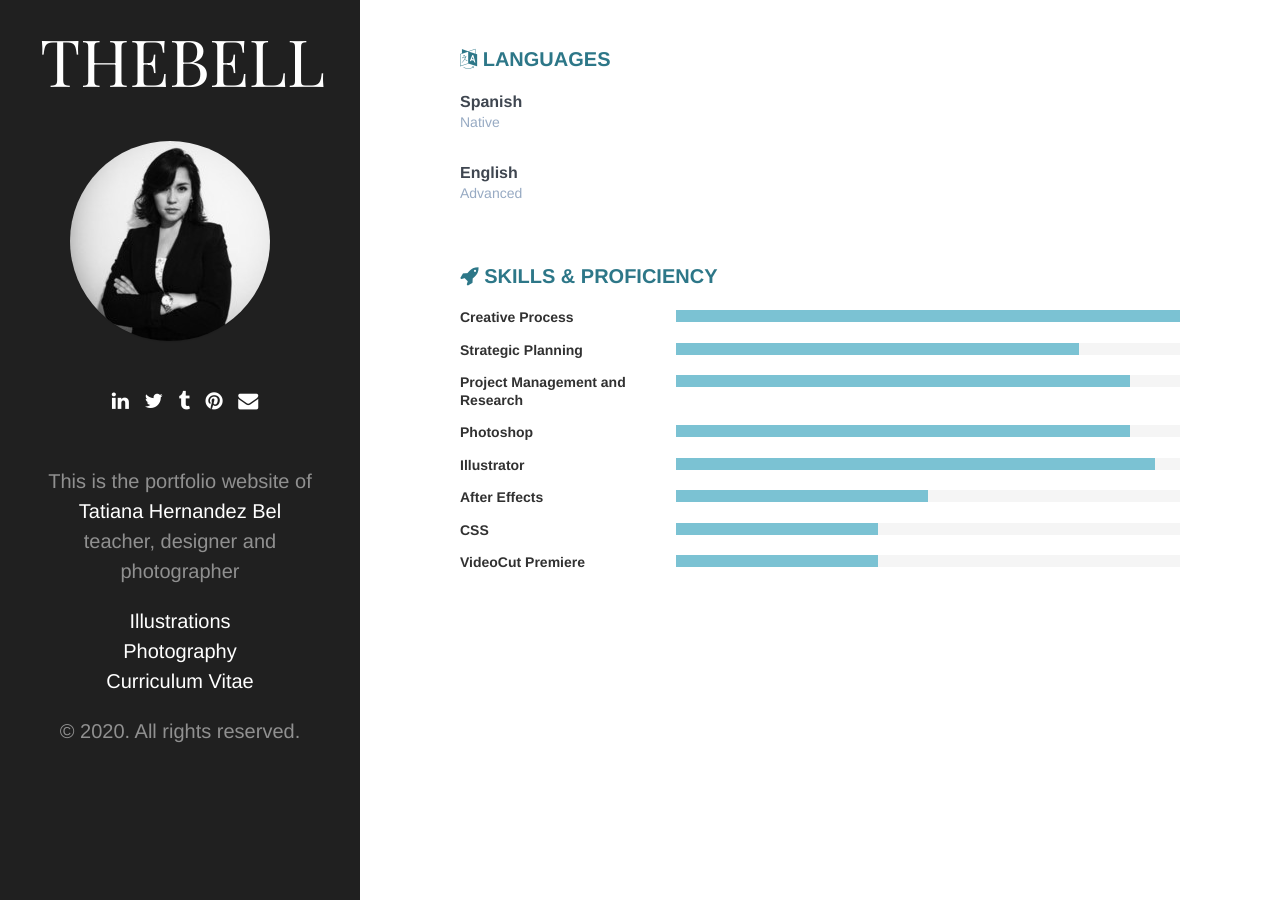
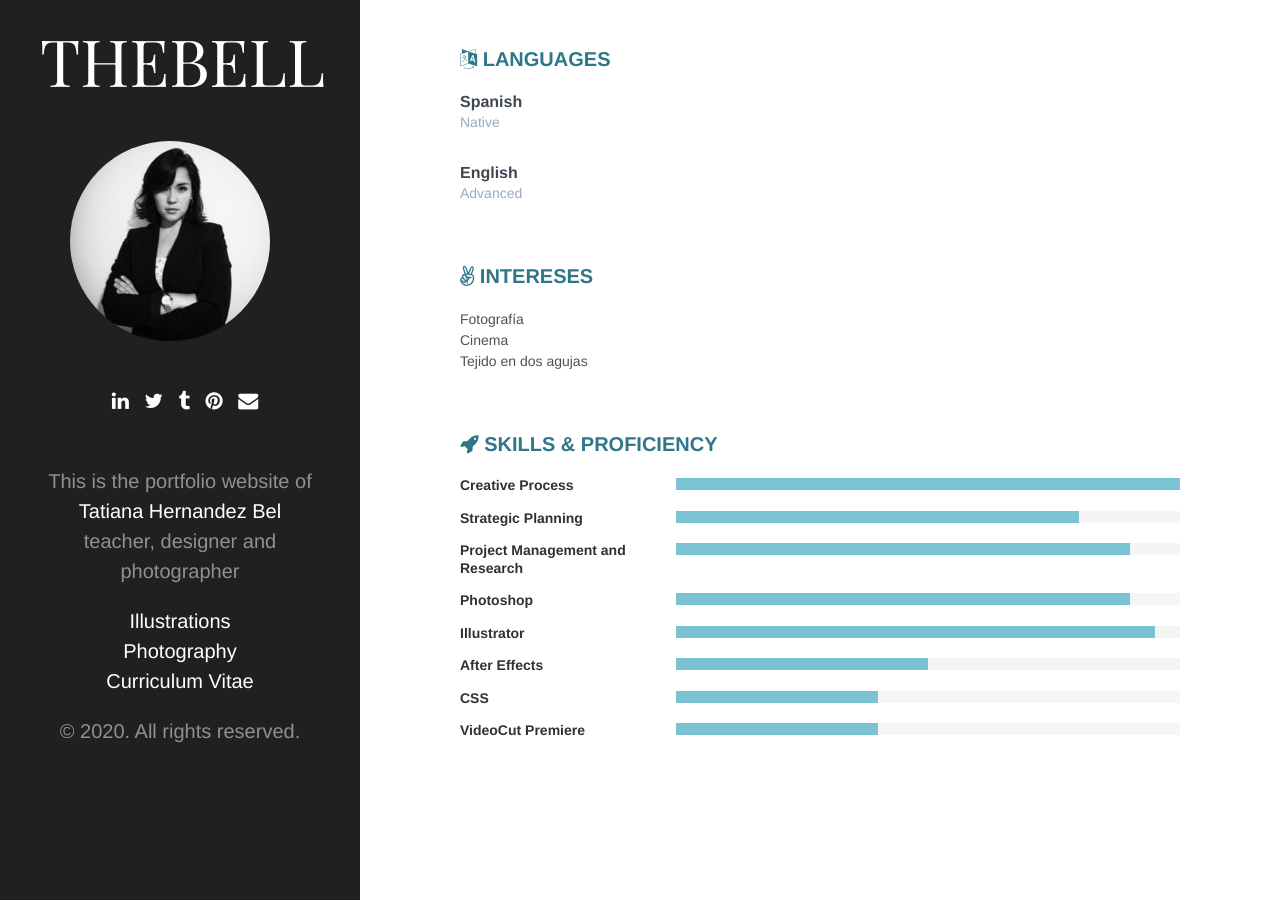
Before and after one commit to TatianaHbel/personal, a Jekyll site: the page built from _pages/cv.md, in a window 1280 px wide and 900 px high, scrolled down 1802 px. Built offline with Jekyll 4.4.1, drawn with Linux system fonts in a browser that asks for light colours.

Commit message:
no message

```diff
--- a/_data/extra.yml
+++ b/_data/extra.yml
@@ -31,6 +31,15 @@ extra:
         subtitle: Native
       - title: English
         subtitle: Advanced
+  - name: Intereses
+    icon: fa-angellist
+    items:
+      - title:
+        subtitle:
+        description:
+          - paragraph: Fotografía
+          - paragraph: Cinema
+          - paragraph: Tejido en dos agujas
 
 extra-es:
   - name: Otros Estudios
```
